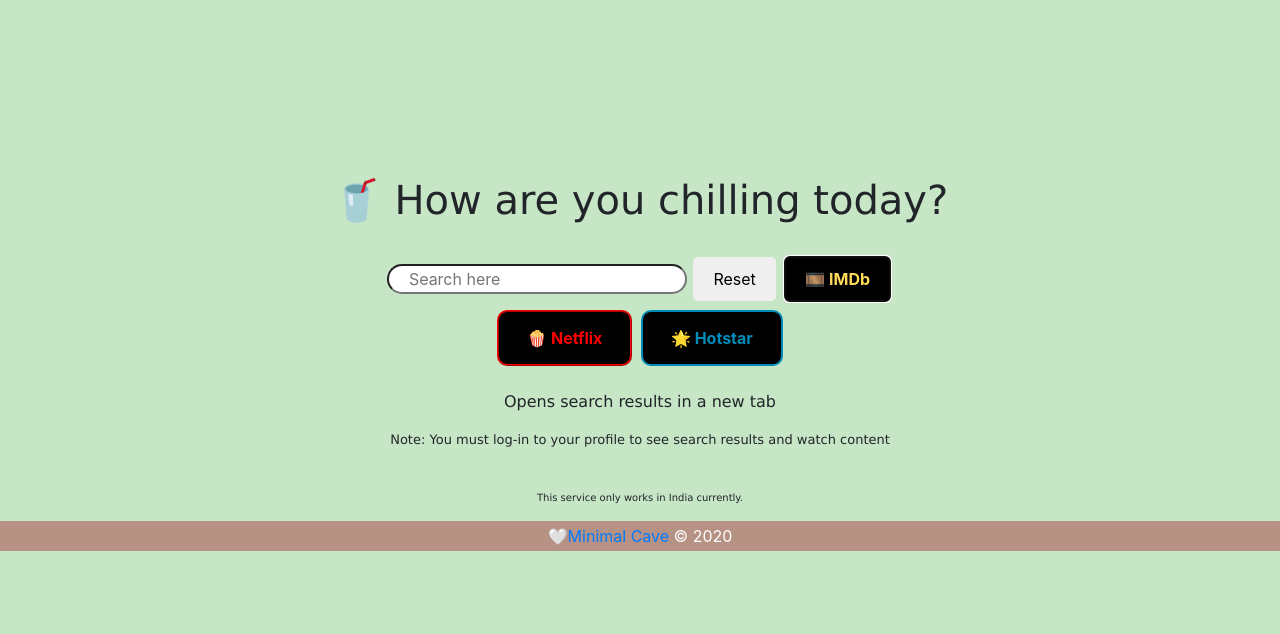
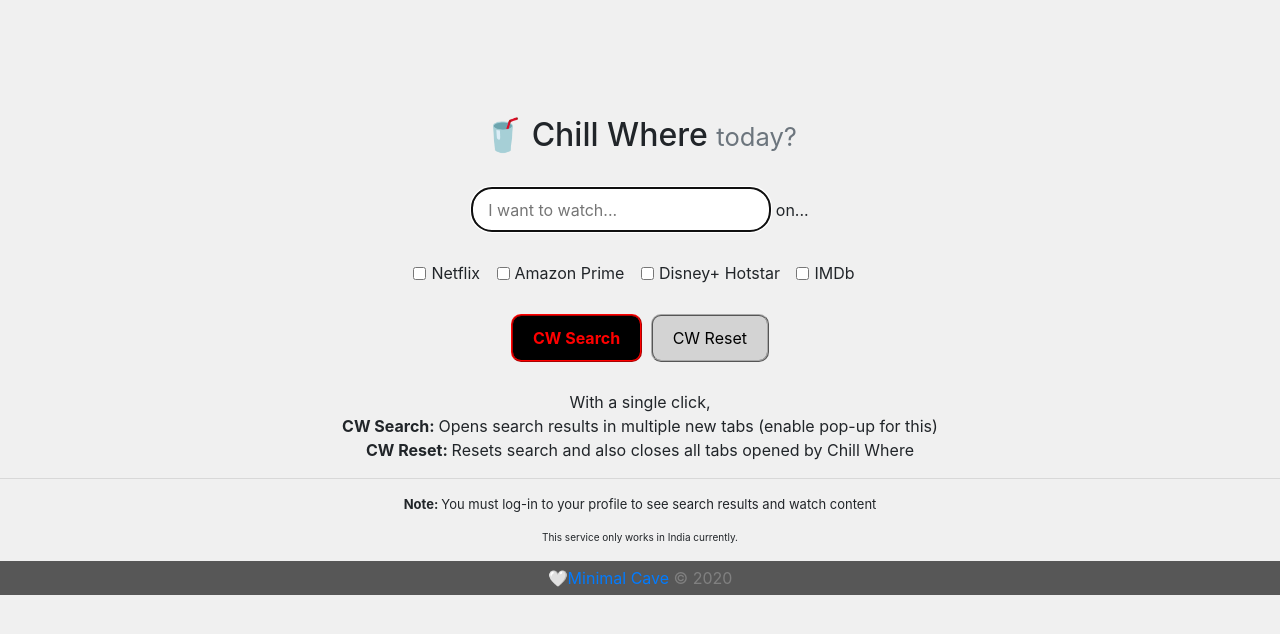
Before and after one commit to anilgeorge04/chillwhere, a plain HTML site: page index.html in a window 1280 px wide. Drawn offline with nearby package versions, Linux system fonts and the light colour scheme.

Commit message:
add prime, checkboxes, multi-tab feature, index.js
primevideo routing, checkbox logic, multi-tab open and close in single click
layout of site redesigned
all parts work now

```diff
--- a/index.html
+++ b/index.html
@@ -8,45 +8,52 @@
     <meta name="viewport" content="width=device-width, initial-scale=1, shrink-to-fit=no">
     <link href="https://stackpath.bootstrapcdn.com/bootstrap/4.5.0/css/bootstrap.min.css" rel="stylesheet">
     <link href="style.css" rel="stylesheet">
-    <!-- <script defer src="index.js"></script> -->
-    <title>🏖️ Chill Where?</title>
+    <script defer src="index.js"></script>
+    <title>🤍 Chill Where</title>
 </head>
 
 <body>
-    <ul class="nav"></ul>
     <h1 style="visibility: hidden;">Chill Where</h1>
-    <div>
-        <h1>🥤 How are you chilling today?</h1>
-        <form method="GET">
-            <!-- search box and reset button -->
-            <input type="text" name="q" id="query" class="customsize-box" placeholder="Search here">
-            <button type="reset" class="button_basic" value="Reset">Reset</button>
+    <h2>
+        🥤 Chill Where
+        <small class="text-muted">today?</small>
+    </h2>
+    <form>
+        <input type="text" name="q" id="query" class="customsize-box" placeholder="I want to watch..."
+            autofocus> on...<br><br>
+        <div class="form-check form-check-inline">
+            <input type="checkbox" class="form-check-input" id="netflix">
+            <label for="netflix" class="form-check-label">Netflix</label>
+        </div>
+        <div class="form-check form-check-inline">
+            <input type="checkbox" class="form-check-input" id="prime">
+            <label for="prime" class="form-check-label">Amazon Prime</label>
+        </div>
+        <div class="form-check form-check-inline">
+            <input type="checkbox" class="form-check-input" id="hotstar">
+            <label for="hotstar" class="form-check-label">Disney+ Hotstar</label>
+        </div>
+        <div class="form-check form-check-inline">
+            <input type="checkbox" class="form-check-input" id="imdb">
+            <label for="imdb" class="form-check-label">IMDb</label>
+        </div><br><br>
 
-            <button type="submit" formaction="https://www.imdb.com/find" autofocus class="button_basic button_imdb" value="Search"
-		formtarget="_blank">🎞️<b> IMDb</b></button><br>
+        <button type="button" id="cwsearch" onclick="open_results(); return false;" class="button_cwsearch"><b>CW
+                Search</b></button>
 
-            <button type="submit" formaction="https://www.netflix.com/search" class="button_search button_netflix" value="Search"
-                formtarget="_blank">🍿<b> Netflix</b></button>
-
-            <button type="submit" formaction="https://www.hotstar.com/in/search" class="button_search button_hotstar"
-                value="Search" formtarget="_blank">🌟<b> Hotstar</b></button>
-        </form>
-        <p>Opens search results in a new tab</p>
-        <p style=font-size:small>Note: You must log-in to your profile to see search results and watch content</p>
-    </div>
-    <br>
+        <button type="reset" id="reset" class="button_reset" onclick="close_results()">CW Reset</button>
+    </form><br>
+    <p>
+        With a single click,<br>
+        <b>CW Search: </b>Opens search results in multiple new tabs (enable pop-up for this)<br>
+        <b>CW Reset: </b>Resets search and also closes all tabs opened by Chill Where
+    </p>
+    <hr>
+    <p style=font-size:small><b>Note: </b>You must log-in to your profile to see search results and watch content</p>
     <p style="font-size: x-small;">This service only works in India currently.</p>
     <footer>
         🤍<a href="https://anilgeorge04.github.io">Minimal Cave</a> © 2020
     </footer>
-    <!-- Amazon Prime (todo) -->
-    <!-- <form action="https://www.primevideo.com/region/eu/search/ref=atv_nb_sr" method="GET">
-            <label for="primevideo">📦 Prime  </label>
-            <input name="phrase" id="primevideo" type="text">
-            <button type="submit" value="Search" formtarget="_blank">Search in new tab</button>
-            <button type="reset" value="Reset">Reset</button>
-        </form>
-        <br> -->
 </body>
 
 </html>
--- /dev/null
+++ b/index.js
@@ -0,0 +1,49 @@
+var urls = [];
+var url_obj = [];
+var netflix_url = 'https://www.netflix.com/search?q=';
+var prime_url = 'https://www.primevideo.com/region/eu/search/ref=atv_nb_sr?phrase=';
+var hotstar_url = 'https://www.hotstar.com/in/search?q='
+var imdb_url = 'https://imdb.com/find?q=';
+
+
+function open_results() {
+  query = document.getElementById('query');
+  if (query.value == "") {
+    query.focus();
+    close_results();
+    return false;
+  } else {
+    urls = [];
+    url_obj = [];
+    if (document.getElementById('netflix').checked == true) {
+      urls.push(netflix_url+query.value);
+    }
+    if (document.getElementById('prime').checked == true) {
+      urls.push(prime_url+query.value);
+    }
+    if (document.getElementById('hotstar').checked == true) {
+      urls.push(hotstar_url+query.value);
+    }
+    if (document.getElementById('imdb').checked == true) {
+      urls.push(imdb_url+query.value);
+    }
+    if (urls.length == 0) {
+      alert('☑️ Please select at least 1 option');
+      return false;
+    } else {
+      for (var i in urls) {
+        url_obj[i] = window.open(urls[i]);
+      }
+    }
+  }
+}
+
+function close_results() {
+  for (var i in url_obj) {
+    if (url_obj[i] != null && url_obj[i].closed == false) {
+      url_obj[i].close();
+    }
+  }
+  url_obj = [];
+  urls = [];
+}
--- a/style.css
+++ b/style.css
@@ -1,106 +1,64 @@
 body {
-    background-color: rgb(198, 230, 198);
+    background-color: rgb(240, 240, 240);
+    text-align: center;
 }
 
-h1 {
-    text-align: center;
-    font-family:'Lucida Sans', 'Lucida Sans Regular', 'Lucida Grande', 'Lucida Sans Unicode', Geneva, Verdana, sans-serif;
+h2 {
     padding-top: 60px;
-}
-
-form {
-    text-align: center;
-    display: block;
-    padding: 20px;
-}
-
-p {
-    text-align: center;
-    font-family:'Lucida Sans', 'Lucida Sans Regular', 'Lucida Grande', 'Lucida Sans Unicode', Geneva, Verdana, sans-serif;
+    padding-bottom: 20px;
 }
 
 footer {
     text-align: center;
-    padding: 3px;
-    background-color: rgb(182, 146, 133);
-    color: white;
+    padding: 5px;
+    background-color: rgb(87, 87, 87);
+    color: grey;
     /* font-family: monospace; */
     display: block;
 }
 
-/* Classes */
-
 .customsize-box {
     width: 300px;
-    height: 30px;
+    height: 45px;
     /* text-align: center; */
-    padding: 8px 20px;
+    padding: 15px 15px;
     border-radius: 20px;
-    margin: 8px 0;
+    margin: 5px 0;
     font-size: medium;
 }
 
-.button_basic {
+.button_reset {
     border: none;
     padding: 10px 20px;
-    /* text-align: center; */
-    text-decoration: none;
-    display: inline-block;
-    font-size: 16px;
-    margin: 4px 2px;
-    border-radius: 5px;
-    transition-duration: 0.2s;
-    cursor: pointer;
-}
-
-.button_basic:hover {
-    background-color: gray;
-}
-
-.button_search {
-    border: none;
-    /* color: white; */
-    padding: 14px 28px;
-    text-align: center;
-    text-decoration: none;
     display: inline-block;
     font-size: 16px;
     margin: 4px 2px;
     border-radius: 10px;
-    transition-duration: 0.3s;
+    transition-duration: 0.2s;
     cursor: pointer;
+    background-color: lightgray;
+    border: 2px ridge darkgrey;
 }
 
-.button_imdb {
-    background-color: black;
-    color: #FFDB58;
-    border: 1px ridge #FFDB58;
+.button_reset:hover {
+    background-color: gray;
 }
 
-.button_imdb:hover {
-    background-color: #FFDB58;
-    color: black;
-    border: 2px ridge black;
-}
-
-.button_netflix {
+.button_cwsearch {
+    border: none;
+    padding: 10px 20px;
+    display: inline-block;
+    font-size: 16px;
+    margin: 4px 2px;
+    border-radius: 10px;
+    transition-duration: 0.2s;
+    cursor: pointer;
     background-color: black;
     color: red;
     border: 2px ridge red;
 }
 
-.button_netflix:hover {
-    background-color: red;
+.button_cwsearch:hover {
+    background-color: rgb(200, 25, 25);
     color: black;
 }
-
-.button_hotstar {
-    background-color: black;
-    color: #008CBA;
-    border: 2px solid #008CBA;
-}
-
-.button_hotstar:hover {
-    background-color: #008CBA;
-    color: black;
-}
```
